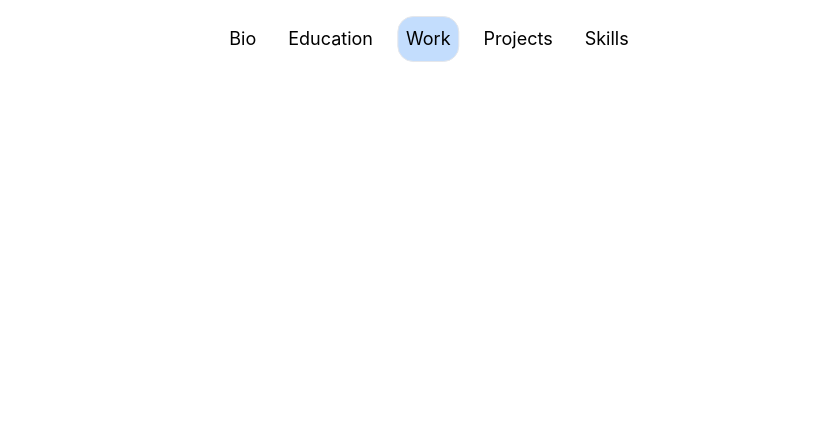
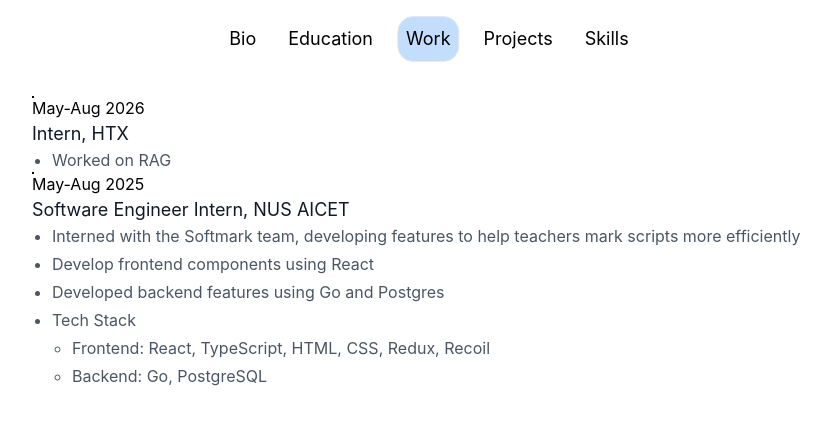
Before and after one commit to obrona/Personal-Website, a React (Vite) app: page / in a window 1280 px wide. Both pictures are taken after a click on the element "Work". Shown: the top 424 px of the page, without its empty margins (211-1042 px from the left). Built offline with nearby package versions, Linux system fonts and the light colour scheme.

Commit message:
add work page

```diff
--- a/src/Main/Bio.tsx
+++ b/src/Main/Bio.tsx
@@ -8,7 +8,7 @@ export function Bio() {
         <div>
           <div>Name: Tim</div>
           <div>Nationality: Singapore Citizen</div>
-          <div>Favourite food: McDonalds</div>
+          <div>OS: Ubuntu</div>
           <div>Hobby: PC gaming</div>
         </div>
       </div>
--- a/src/Main/MainPage.tsx
+++ b/src/Main/MainPage.tsx
@@ -2,6 +2,7 @@ import { useState } from "react";
 import { Bio } from "./Bio";
 import { Education } from "./Education";
 import { Skills } from "./Skills";
+import { Work } from "./Work";
 
 interface TabProps {
   tabs: string[],
@@ -52,6 +53,7 @@ export function MainPage() {
       <Tabs tabs={tabs} selected={selectedTab} onSelect={onSelect} />
       {selectedTab === 'Bio' && <Bio />}
       {selectedTab === 'Education' && <Education />}
+      {selectedTab === 'Work' && <Work />}
       {selectedTab === 'Skills' && <Skills />}
     </div>
   )
--- /dev/null
+++ b/src/Main/Work.tsx
@@ -0,0 +1,44 @@
+import { Timeline, TimelineBody, TimelineContent, TimelineItem, TimelinePoint, TimelineTime, TimelineTitle } from "flowbite-react";
+
+export function Work() {
+  return (
+    <div className='h-full w-98/100 flex flex-col items-center'>
+      <Timeline className='mt-24'>
+        <TimelineItem>
+          <TimelinePoint />
+          <TimelineContent>
+            <TimelineTime>May-Aug 2026</TimelineTime>
+            <TimelineTitle className='text-gray-900 dark:text-gray-900'>Intern, HTX</TimelineTitle>
+            <TimelineBody className='text-gray-600 dark:text-gray-600'>
+              <ul className='list-disc space-y-1 pl-5'>
+                <li>Worked on RAG</li>
+              </ul>
+            </TimelineBody>
+          </TimelineContent>
+        </TimelineItem>
+
+        <TimelineItem>
+          <TimelinePoint />
+          <TimelineContent>
+            <TimelineTime>May-Aug 2025</TimelineTime>
+            <TimelineTitle className='text-gray-900 dark:text-gray-900'>Software Engineer Intern, NUS AICET</TimelineTitle>
+            <TimelineBody className='text-gray-600 dark:text-gray-600'>
+              <ul className='list-disc space-y-1 pl-5'>
+                <li>Interned with the Softmark team, developing features to help teachers mark scripts more efficiently</li>
+                <li>Develop frontend components using React</li>
+                <li>Developed backend features using Go and Postgres</li>
+                <li>
+                  Tech Stack
+                  <ul className='mt-1 list-[circle] space-y-1 pl-5'>
+                    <li>Frontend: React, TypeScript, HTML, CSS, Redux, Recoil</li>
+                    <li>Backend: Go, PostgreSQL</li>
+                  </ul>
+                </li>
+              </ul>
+            </TimelineBody>
+          </TimelineContent>
+        </TimelineItem>
+      </Timeline>
+    </div>
+  )
+}
```
